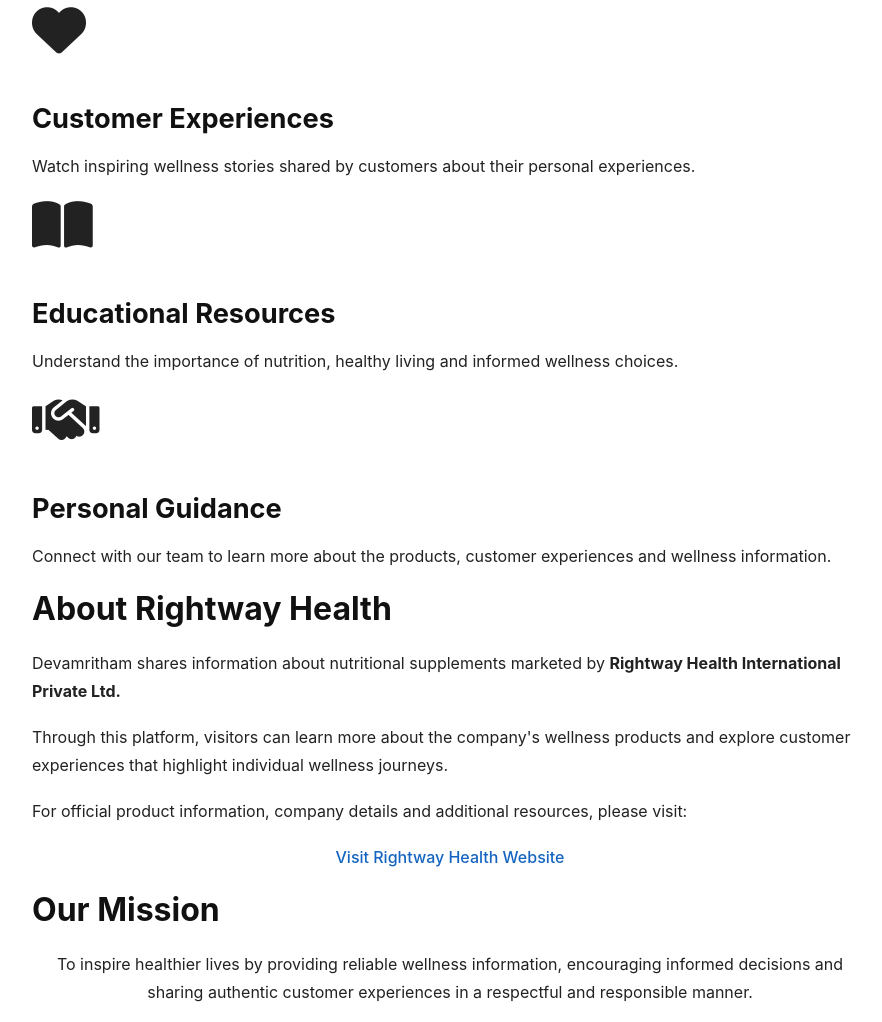
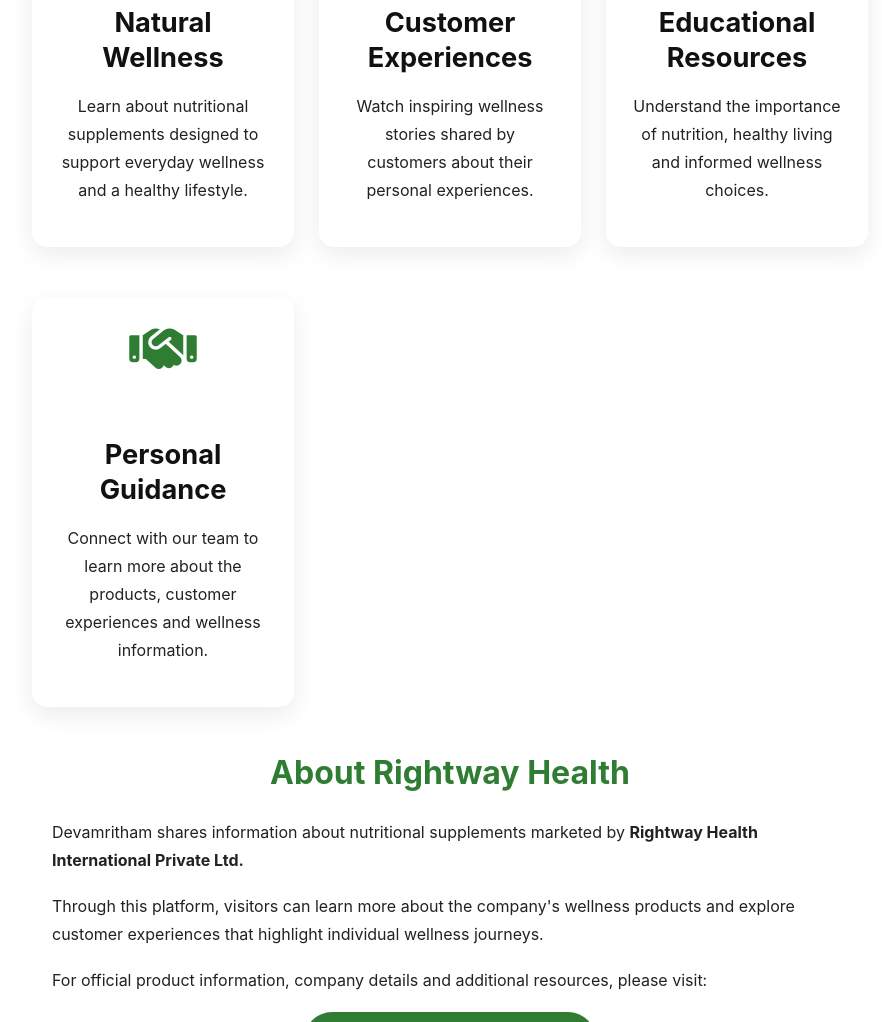
Before and after one commit to rajiprem72/devamritham, a plain HTML site: page index.html in a window 1280 px wide. Shown: the part 1778-2800 px from the top of the page, without its empty margins (190-1072 px from the left). Drawn offline with Linux system fonts and the light colour scheme.

Commit message:
Update style.css

```diff
--- a/style.css
+++ b/style.css
@@ -301,6 +301,64 @@
 }
 
 
+/* =====================================
+   VIDEO GALLERY
+===================================== */
+
+.video-grid{
+
+    display:grid;
+
+    grid-template-columns:repeat(auto-fit,minmax(260px,1fr));
+
+    gap:30px;
+
+    margin-top:40px;
+
+}
+
+.video-grid .card{
+
+    text-align:center;
+
+    background:#fff;
+
+    border-radius:18px;
+
+    padding:20px;
+
+    box-shadow:0 10px 25px rgba(0,0,0,.10);
+
+}
+
+.video-grid video{
+
+    width:100%;
+
+    aspect-ratio:9/16;
+
+    object-fit:cover;
+
+    border-radius:15px;
+
+    background:#000;
+
+}
+
+.video-grid h3{
+
+    margin-top:18px;
+
+    color:#2E7D32;
+
+}
+
+.video-grid p{
+
+    font-size:15px;
+
+}
+
 /*=========================================
 FOOTER
 =========================================*/
@@ -327,6 +385,78 @@
 margin:auto;
 margin-bottom:20px;
 
+}
+
+
+/* =====================================
+   COMMON LAYOUT
+===================================== */
+
+.container{
+    max-width:1200px;
+    margin:auto;
+    padding:20px;
+}
+
+.section-title{
+    text-align:center;
+    color:#2E7D32;
+    margin-bottom:25px;
+    font-size:2rem;
+}
+
+.card{
+    background:#fff;
+    border-radius:15px;
+    padding:25px;
+    box-shadow:0 8px 25px rgba(0,0,0,.08);
+    margin-bottom:25px;
+    transition:0.3s;
+}
+
+.card:hover{
+    transform:translateY(-5px);
+}
+
+.feature-grid{
+    display:grid;
+    grid-template-columns:repeat(auto-fit,minmax(250px,1fr));
+    gap:25px;
+    margin-top:30px;
+}
+
+.feature-grid .card{
+    text-align:center;
+}
+
+.feature-grid i{
+    color:#2E7D32;
+    margin-bottom:20px;
+}
+
+.btn-primary{
+    display:inline-block;
+    padding:14px 28px;
+    background:#2E7D32;
+    color:#fff;
+    border-radius:30px;
+    text-decoration:none;
+    font-weight:bold;
+}
+
+.btn-primary:hover{
+    background:#1B5E20;
+}
+
+.fade-in{
+    opacity:0;
+    transform:translateY(30px);
+    transition:all .8s ease;
+}
+
+.fade-in.show{
+    opacity:1;
+    transform:translateY(0);
 }
 
 /*=========================================
```
